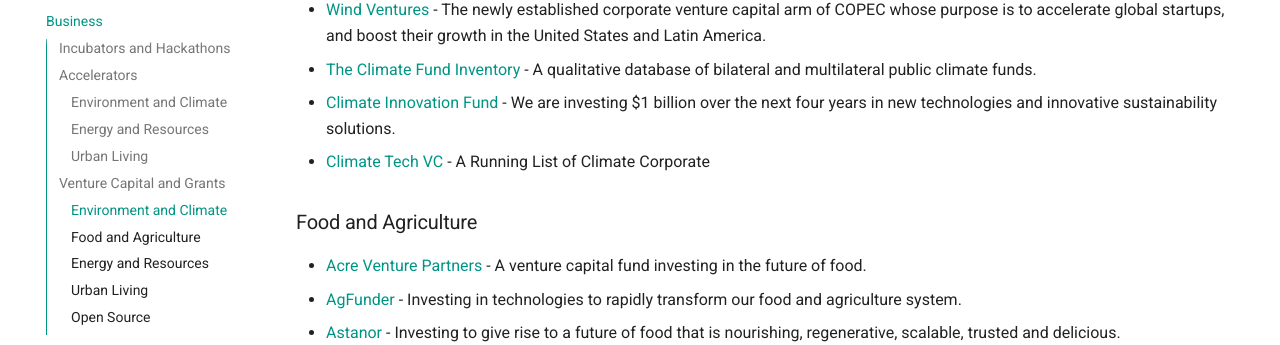
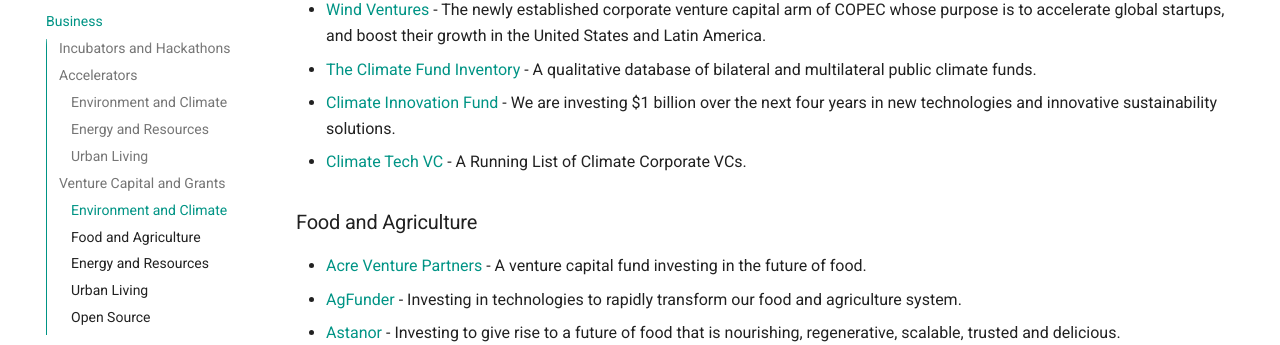
Before and after one commit to protontypes/open-sustainable-technology, an MkDocs documentation site: the page built from docs/business.md, in a window 1280 px wide and 900 px high, scrolled down 6218 px. Shown: the part 108-453 px from the top of the window. Built offline with MkDocs 1.6.1 and Material for MkDocs 9.7.7, drawn with Linux system fonts in a browser that asks for light colours; comment, search, counter and statistics services are not loaded.

Commit message:
Update business.md
A Running List of #Climate Corporate #VCs. https://climatetechvc.org/climate-cvc/ #venturecapital @SophiePurdom @ClimaTechVC

```diff
--- a/docs/business.md
+++ b/docs/business.md
@@ -133,7 +133,7 @@
 * [Wind Ventures](https://www.windventures.vc/) - The newly established corporate venture capital arm of COPEC whose purpose is to accelerate global startups, and boost their growth in the United States and Latin America.
 * [The Climate Fund Inventory](https://www.oecd.org/environment/cc/database-climate-fund-inventory.htm) - A qualitative database of bilateral and multilateral public climate funds.
 * [Climate Innovation Fund](https://www.microsoft.com/en-us/corporate-responsibility/sustainability/climate-innovation-fund) - We are investing $1 billion over the next four years in new technologies and innovative sustainability solutions.
-* [Climate Tech VC](https://climatetechvc.org/climate-cvc/) - A Running List of Climate Corporate
+* [Climate Tech VC](https://climatetechvc.org/climate-cvc/) - A Running List of Climate Corporate VCs.
 
 ### Food and Agriculture
 * [Acre Venture Partners](http://acre.vc/) - A venture capital fund investing in the future of food.
```
